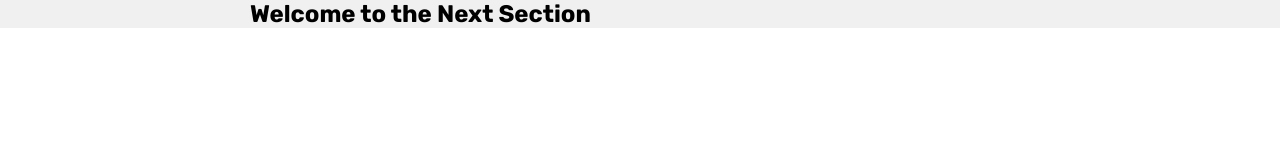
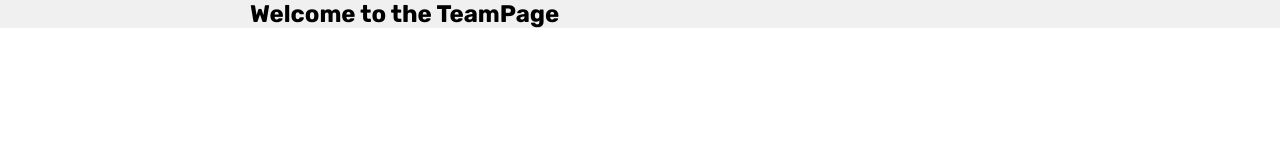
Before and after one commit to Matic539/childev-website, a React (Vite) app: page /team in a window 1280 px wide. Shown: the top 160 px of the page. Built offline with nearby package versions, Linux system fonts and the light colour scheme.

Commit message:
Cambio en Teampage

```diff
--- a/src/pages/TeamPage.jsx
+++ b/src/pages/TeamPage.jsx
@@ -4,7 +4,7 @@ import React from "react";
 function TeamPage() {
     return (
         <div id="next-section" className="next-section">
-            <h2>Welcome to the Next Section</h2>
+            <h2>Welcome to the TeamPage</h2>
         </div>
     )
 }
```
